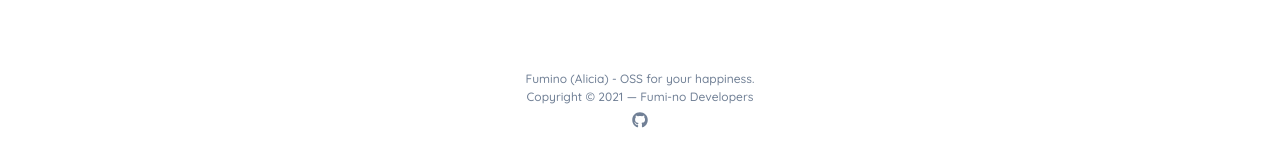
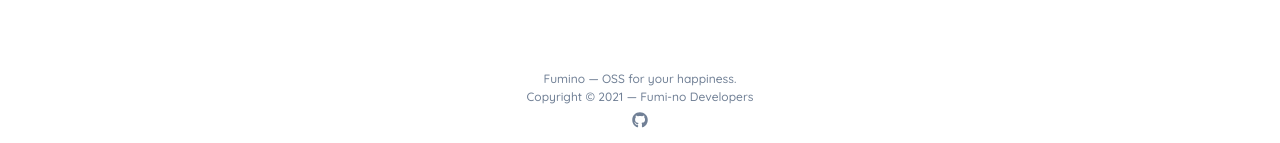
Before and after one commit to lauslim12/Fumi-no, a Next.js app: page / in a window 1280 px wide. Shown: the part 654-797 px from the top of the page. Built offline with nearby package versions, Linux system fonts and the light colour scheme.

Commit message:
feat: Remove version name in footer

```diff
--- a/components/Footer.tsx
+++ b/components/Footer.tsx
@@ -5,7 +5,7 @@ import { FaGithub } from 'react-icons/fa';
 const Footer = () => (
   <VStack as="footer" align="stretch" p={3} spacing={1} color="gray.500">
     <chakra.div fontSize="xs" textAlign="center">
-      <Text>{`Fumino (${process.env.NEXT_PUBLIC_APP_VERSION_NAME}) - OSS for your happiness.`}</Text>
+      <Text>Fumino &mdash; OSS for your happiness.</Text>
       <Text>{`Copyright © ${new Date().getFullYear()} — Fumi-no Developers`}</Text>
     </chakra.div>
 
```
Also changed, not shown: 1 other file (tests, documents, lock files or other folders).
